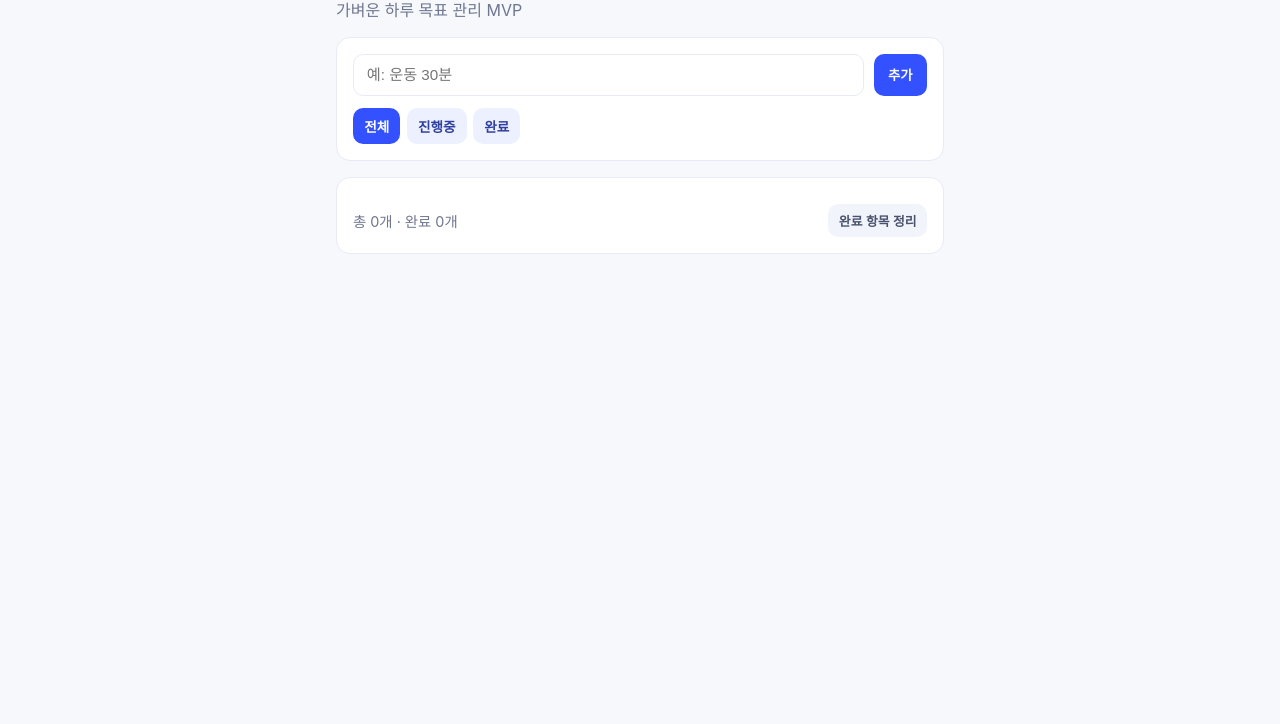
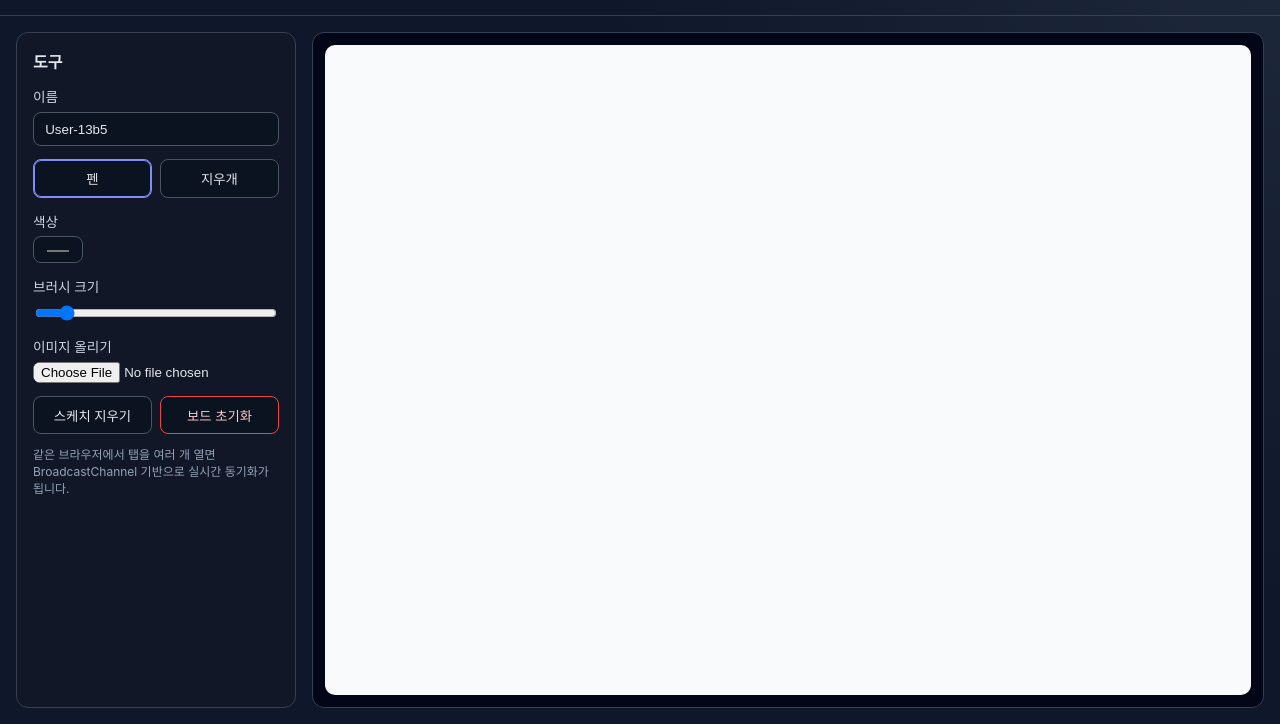
Before and after one commit to jh-dex/test-app, a plain HTML site: page index.html in a window 1280 px wide. Shown: the part 76-800 px from the top of the page. Drawn offline with Linux system fonts and the light colour scheme.

Commit message:
Rebuild repo into live collaborative board MVP

```diff
--- a/app.js
+++ b/app.js
@@ -1,99 +1,260 @@
-const STORAGE_KEY = "focus-sprint-goals-v1";
+const channel = new BroadcastChannel('live-board-mvp');
 
-const state = {
-  goals: loadGoals(),
-  filter: "all",
+const board = document.getElementById('board');
+const canvas = document.getElementById('drawCanvas');
+const ctx = canvas.getContext('2d');
+const imageLayer = document.getElementById('imageLayer');
+const presence = document.getElementById('presence');
+const displayNameInput = document.getElementById('displayName');
+const colorPicker = document.getElementById('colorPicker');
+const brushSize = document.getElementById('brushSize');
+const imageInput = document.getElementById('imageInput');
+const clearCanvasBtn = document.getElementById('clearCanvas');
+const resetBoardBtn = document.getElementById('resetBoard');
+const toolButtons = [...document.querySelectorAll('[data-tool]')];
+
+const clientId = crypto.randomUUID();
+const randomColor = `#${Math.floor(Math.random() * 0xffffff)
+  .toString(16)
+  .padStart(6, '0')}`;
+let me = {
+  id: clientId,
+  name: `User-${clientId.slice(0, 4)}`,
+  color: randomColor,
+  updatedAt: Date.now(),
 };
+let activeTool = 'pen';
+let isDrawing = false;
+let lastPoint = null;
+let dragging = null;
+const peers = new Map();
 
-const form = document.getElementById("goal-form");
-const input = document.getElementById("goal-input");
-const goalList = document.getElementById("goal-list");
-const template = document.getElementById("goal-item-template");
-const summaryText = document.getElementById("summary-text");
-const clearDoneBtn = document.getElementById("clear-done-btn");
-const filterButtons = document.querySelectorAll(".filter-btn");
-
-form.addEventListener("submit", (event) => {
-  event.preventDefault();
-  const value = input.value.trim();
-  if (!value) return;
-
-  state.goals.unshift({
-    id: crypto.randomUUID(),
-    text: value,
-    done: false,
-    createdAt: Date.now(),
-  });
-
-  input.value = "";
-  persistAndRender();
-});
-
-clearDoneBtn.addEventListener("click", () => {
-  state.goals = state.goals.filter((goal) => !goal.done);
-  persistAndRender();
-});
-
-filterButtons.forEach((button) => {
-  button.addEventListener("click", () => {
-    state.filter = button.dataset.filter;
-    filterButtons.forEach((btn) => btn.classList.remove("active"));
-    button.classList.add("active");
-    render();
-  });
-});
-
-function persistAndRender() {
-  localStorage.setItem(STORAGE_KEY, JSON.stringify(state.goals));
-  render();
+function resizeCanvas() {
+  const rect = board.getBoundingClientRect();
+  const pixelRatio = window.devicePixelRatio || 1;
+  canvas.width = rect.width * pixelRatio;
+  canvas.height = rect.height * pixelRatio;
+  canvas.style.width = `${rect.width}px`;
+  canvas.style.height = `${rect.height}px`;
+  ctx.setTransform(pixelRatio, 0, 0, pixelRatio, 0, 0);
+  ctx.lineCap = 'round';
+  ctx.lineJoin = 'round';
 }
 
-function loadGoals() {
-  try {
-    const saved = localStorage.getItem(STORAGE_KEY);
-    if (!saved) return [];
-    const parsed = JSON.parse(saved);
-    return Array.isArray(parsed) ? parsed : [];
-  } catch {
-    return [];
+function pointFromEvent(event) {
+  const rect = canvas.getBoundingClientRect();
+  return {
+    x: event.clientX - rect.left,
+    y: event.clientY - rect.top,
+  };
+}
+
+function drawSegment(segment) {
+  ctx.save();
+  if (segment.tool === 'eraser') {
+    ctx.globalCompositeOperation = 'destination-out';
+    ctx.strokeStyle = 'rgba(0,0,0,1)';
+  } else {
+    ctx.globalCompositeOperation = 'source-over';
+    ctx.strokeStyle = segment.color;
+  }
+  ctx.lineWidth = segment.size;
+  ctx.beginPath();
+  ctx.moveTo(segment.from.x, segment.from.y);
+  ctx.lineTo(segment.to.x, segment.to.y);
+  ctx.stroke();
+  ctx.restore();
+}
+
+function broadcast(type, payload = {}) {
+  channel.postMessage({
+    type,
+    source: clientId,
+    payload,
+    sentAt: Date.now(),
+  });
+}
+
+function syncPresence() {
+  me.updatedAt = Date.now();
+  broadcast('presence', { user: me });
+}
+
+function renderPresence() {
+  const now = Date.now();
+  peers.set(me.id, me);
+  for (const [id, user] of peers) {
+    if (now - user.updatedAt > 15000) {
+      peers.delete(id);
     }
   }
 
-function getVisibleGoals() {
-  if (state.filter === "active") return state.goals.filter((goal) => !goal.done);
-  if (state.filter === "done") return state.goals.filter((goal) => goal.done);
-  return state.goals;
+  presence.innerHTML = '';
+  [...peers.values()]
+    .sort((a, b) => b.updatedAt - a.updatedAt)
+    .forEach((user) => {
+      const el = document.createElement('span');
+      el.className = 'badge';
+      el.style.borderColor = user.color;
+      el.textContent = user.id === me.id ? `${user.name} (me)` : user.name;
+      presence.appendChild(el);
+    });
 }
 
-function render() {
-  goalList.innerHTML = "";
-  const goalsToRender = getVisibleGoals();
+function setTool(toolName) {
+  activeTool = toolName;
+  toolButtons.forEach((btn) => {
+    btn.classList.toggle('is-active', btn.dataset.tool === toolName);
+  });
+}
 
-  goalsToRender.forEach((goal) => {
-    const node = template.content.firstElementChild.cloneNode(true);
-    const toggle = node.querySelector(".goal-toggle");
-    const text = node.querySelector(".goal-text");
-    const deleteBtn = node.querySelector(".delete-btn");
+function placeImage({ id, src, x = 20, y = 20, width = 200 }) {
+  let img = imageLayer.querySelector(`[data-id="${id}"]`);
+  if (!img) {
+    img = document.createElement('img');
+    img.dataset.id = id;
+    img.draggable = false;
+    imageLayer.appendChild(img);
+  }
+  img.src = src;
+  img.style.left = `${x}px`;
+  img.style.top = `${y}px`;
+  img.style.width = `${width}px`;
+}
 
-    toggle.checked = goal.done;
-    text.textContent = goal.text;
-    node.classList.toggle("done", goal.done);
+function pointerDown(event) {
+  if (event.target.tagName === 'IMG') {
+    dragging = {
+      id: event.target.dataset.id,
+      offsetX: event.offsetX,
+      offsetY: event.offsetY,
+    };
+    return;
+  }
 
-    toggle.addEventListener("change", () => {
-      goal.done = toggle.checked;
-      persistAndRender();
+  isDrawing = true;
+  lastPoint = pointFromEvent(event);
+}
+
+function pointerMove(event) {
+  if (dragging) {
+    const rect = board.getBoundingClientRect();
+    const x = event.clientX - rect.left - dragging.offsetX;
+    const y = event.clientY - rect.top - dragging.offsetY;
+    const img = imageLayer.querySelector(`[data-id="${dragging.id}"]`);
+    if (img) {
+      img.style.left = `${x}px`;
+      img.style.top = `${y}px`;
+      broadcast('image-move', { id: dragging.id, x, y });
+    }
+    return;
+  }
+
+  if (!isDrawing || !lastPoint) return;
+  const current = pointFromEvent(event);
+  const segment = {
+    from: lastPoint,
+    to: current,
+    color: me.color,
+    size: Number(brushSize.value),
+    tool: activeTool,
+  };
+  drawSegment(segment);
+  broadcast('draw', segment);
+  lastPoint = current;
+}
+
+function pointerUp() {
+  isDrawing = false;
+  lastPoint = null;
+  dragging = null;
+}
+
+canvas.addEventListener('pointerdown', pointerDown);
+canvas.addEventListener('pointermove', pointerMove);
+window.addEventListener('pointerup', pointerUp);
+imageLayer.addEventListener('pointerdown', pointerDown);
+imageLayer.addEventListener('pointermove', pointerMove);
+
+window.addEventListener('resize', resizeCanvas);
+resizeCanvas();
+
+displayNameInput.value = me.name;
+displayNameInput.addEventListener('input', () => {
+  me.name = displayNameInput.value.trim() || `User-${clientId.slice(0, 4)}`;
+  syncPresence();
+  renderPresence();
 });
 
-    deleteBtn.addEventListener("click", () => {
-      state.goals = state.goals.filter((item) => item.id !== goal.id);
-      persistAndRender();
+colorPicker.value = me.color;
+colorPicker.addEventListener('change', () => {
+  me.color = colorPicker.value;
+  syncPresence();
+  renderPresence();
 });
 
-    goalList.append(node);
+toolButtons.forEach((btn) => {
+  btn.addEventListener('click', () => setTool(btn.dataset.tool));
 });
 
-  const doneCount = state.goals.filter((goal) => goal.done).length;
-  summaryText.textContent = `총 ${state.goals.length}개 · 완료 ${doneCount}개`;
+imageInput.addEventListener('change', (event) => {
+  const file = event.target.files?.[0];
+  if (!file) return;
+  const reader = new FileReader();
+  reader.onload = () => {
+    const payload = {
+      id: crypto.randomUUID(),
+      src: String(reader.result),
+      x: 30,
+      y: 30,
+      width: 220,
+    };
+    placeImage(payload);
+    broadcast('image-add', payload);
+  };
+  reader.readAsDataURL(file);
+  event.target.value = '';
+});
+
+clearCanvasBtn.addEventListener('click', () => {
+  ctx.clearRect(0, 0, canvas.width, canvas.height);
+  broadcast('clear-drawing');
+});
+
+resetBoardBtn.addEventListener('click', () => {
+  ctx.clearRect(0, 0, canvas.width, canvas.height);
+  imageLayer.innerHTML = '';
+  broadcast('reset-all');
+});
+
+channel.onmessage = (event) => {
+  const { type, source, payload } = event.data || {};
+  if (source === clientId) return;
+
+  if (type === 'draw') drawSegment(payload);
+  if (type === 'clear-drawing') ctx.clearRect(0, 0, canvas.width, canvas.height);
+  if (type === 'reset-all') {
+    ctx.clearRect(0, 0, canvas.width, canvas.height);
+    imageLayer.innerHTML = '';
   }
+  if (type === 'image-add') placeImage(payload);
+  if (type === 'image-move') {
+    const img = imageLayer.querySelector(`[data-id="${payload.id}"]`);
+    if (img) {
+      img.style.left = `${payload.x}px`;
+      img.style.top = `${payload.y}px`;
+    }
+  }
+  if (type === 'presence' && payload?.user) {
+    peers.set(payload.user.id, payload.user);
+    renderPresence();
+  }
+};
 
-render();
+setTool('pen');
+syncPresence();
+renderPresence();
+setInterval(() => {
+  syncPresence();
+  renderPresence();
+}, 5000);
--- a/index.html
+++ b/index.html
@@ -3,48 +3,64 @@
   <head>
     <meta charset="UTF-8" />
     <meta name="viewport" content="width=device-width, initial-scale=1.0" />
-    <title>Focus Sprint MVP</title>
+    <title>Live Board MVP</title>
     <link rel="stylesheet" href="styles.css" />
   </head>
   <body>
-    <main class="container">
-      <header class="header">
-        <h1>Focus Sprint</h1>
-        <p>가벼운 하루 목표 관리 MVP</p>
-      </header>
+    <header class="topbar">
+      <div>
+        <h1>Live Board MVP</h1>
+        <p>Figma 느낌의 웹 기반 실시간 작업 화면 초안</p>
+      </div>
+      <div class="presence" id="presence"></div>
+    </header>
 
-      <section class="card">
-        <form id="goal-form" class="goal-form">
-          <label for="goal-input" class="sr-only">목표 입력</label>
-          <input id="goal-input" type="text" placeholder="예: 운동 30분" maxlength="80" required />
-          <button type="submit">추가</button>
-        </form>
-        <div class="filters">
-          <button class="filter-btn active" data-filter="all">전체</button>
-          <button class="filter-btn" data-filter="active">진행중</button>
-          <button class="filter-btn" data-filter="done">완료</button>
+    <main class="layout">
+      <aside class="panel">
+        <h2>도구</h2>
+        <label>
+          이름
+          <input id="displayName" maxlength="20" placeholder="닉네임" />
+        </label>
+
+        <div class="tool-row">
+          <button data-tool="pen" class="is-active">펜</button>
+          <button data-tool="eraser">지우개</button>
         </div>
-      </section>
 
-      <section class="card">
-        <ul id="goal-list" class="goal-list" aria-live="polite"></ul>
-        <div class="summary">
-          <span id="summary-text">총 0개 · 완료 0개</span>
-          <button id="clear-done-btn" class="ghost-btn">완료 항목 정리</button>
+        <label>
+          색상
+          <input id="colorPicker" type="color" value="#4f46e5" />
+        </label>
+
+        <label>
+          브러시 크기
+          <input id="brushSize" type="range" min="1" max="30" value="4" />
+        </label>
+
+        <label class="upload">
+          이미지 올리기
+          <input id="imageInput" type="file" accept="image/*" />
+        </label>
+
+        <div class="tool-row">
+          <button id="clearCanvas">스케치 지우기</button>
+          <button id="resetBoard" class="danger">보드 초기화</button>
+        </div>
+
+        <p class="hint">
+          같은 브라우저에서 탭을 여러 개 열면 BroadcastChannel 기반으로 실시간 동기화가 됩니다.
+        </p>
+      </aside>
+
+      <section class="board-wrap">
+        <div id="board" class="board">
+          <div id="imageLayer" class="image-layer"></div>
+          <canvas id="drawCanvas"></canvas>
         </div>
       </section>
     </main>
 
-    <template id="goal-item-template">
-      <li class="goal-item">
-        <label>
-          <input type="checkbox" class="goal-toggle" />
-          <span class="goal-text"></span>
-        </label>
-        <button class="delete-btn" aria-label="목표 삭제">삭제</button>
-      </li>
-    </template>
-
     <script src="app.js"></script>
   </body>
 </html>
--- a/styles.css
+++ b/styles.css
@@ -1,10 +1,9 @@
 :root {
-  --bg: #f6f8fc;
-  --card: #ffffff;
-  --primary: #3451ff;
-  --text: #161a2b;
-  --muted: #6f768f;
-  --line: #e8ebf6;
+  --bg: #0f172a;
+  --panel: #111827;
+  --board: #f8fafc;
+  --line: #d1d5db;
+  --text: #e5e7eb;
 }
 
 * {
@@ -13,133 +12,168 @@
 
 body {
   margin: 0;
-  font-family: "Pretendard", -apple-system, BlinkMacSystemFont, "Segoe UI", sans-serif;
-  background: var(--bg);
+  font-family: Inter, -apple-system, BlinkMacSystemFont, "Segoe UI", sans-serif;
+  background: radial-gradient(circle at top right, #1e293b 0%, var(--bg) 45%);
   color: var(--text);
+  min-height: 100vh;
 }
 
-.container {
-  max-width: 640px;
-  margin: 0 auto;
-  padding: 2rem 1rem 3rem;
+.topbar {
+  display: flex;
+  justify-content: space-between;
+  align-items: flex-start;
+  gap: 1rem;
+  padding: 1.2rem 1.5rem;
+  border-bottom: 1px solid #334155;
 }
 
-.header {
-  margin-bottom: 1rem;
+.topbar h1 {
+  margin: 0;
+  font-size: 1.3rem;
 }
 
-.header h1 {
-  margin: 0;
-  font-size: 1.8rem;
+.topbar p {
+  margin: 0.25rem 0 0;
+  color: #9ca3af;
 }
 
-.header p {
-  margin: 0.35rem 0 0;
-  color: var(--muted);
+.presence {
+  display: flex;
+  flex-wrap: wrap;
+  gap: 0.4rem;
+  justify-content: flex-end;
 }
 
-.card {
-  background: var(--card);
-  border: 1px solid var(--line);
-  border-radius: 14px;
-  padding: 1rem;
-  margin-bottom: 1rem;
+.badge {
+  font-size: 0.75rem;
+  border: 1px solid #475569;
+  border-radius: 999px;
+  padding: 0.2rem 0.6rem;
+  background: #1e293b;
 }
 
-.goal-form {
-  display: flex;
-  gap: 0.6rem;
+.layout {
+  display: grid;
+  grid-template-columns: 280px 1fr;
+  gap: 1rem;
+  padding: 1rem;
 }
 
-.goal-form input {
-  flex: 1;
-  border: 1px solid var(--line);
-  border-radius: 10px;
-  padding: 0.72rem 0.8rem;
-  font-size: 0.95rem;
+.panel {
+  background: rgba(17, 24, 39, 0.95);
+  border: 1px solid #374151;
+  border-radius: 12px;
+  padding: 1rem;
+  display: flex;
+  flex-direction: column;
+  gap: 0.8rem;
+  max-height: calc(100vh - 110px);
+  overflow: auto;
+}
+
+.panel h2 {
+  margin: 0;
+  font-size: 1rem;
+}
+
+label {
+  display: flex;
+  flex-direction: column;
+  gap: 0.35rem;
+  font-size: 0.85rem;
+  color: #cbd5e1;
+}
+
+input,
+button {
+  border-radius: 8px;
+  border: 1px solid #4b5563;
+  background: #0b1220;
+  color: #e5e7eb;
+  padding: 0.55rem 0.7rem;
+}
+
+input[type="range"] {
+  padding: 0;
+}
+
+.tool-row {
+  display: grid;
+  grid-template-columns: 1fr 1fr;
+  gap: 0.5rem;
 }
 
 button {
-  border: 0;
-  border-radius: 10px;
-  background: var(--primary);
-  color: white;
   cursor: pointer;
-  padding: 0.72rem 0.9rem;
-  font-weight: 600;
 }
 
-.filters {
-  display: flex;
-  gap: 0.4rem;
-  margin-top: 0.75rem;
+button.is-active {
+  border-color: #818cf8;
+  box-shadow: 0 0 0 1px #818cf8 inset;
 }
 
-.filter-btn {
-  background: #edf1ff;
-  color: #30409f;
-  padding: 0.5rem 0.7rem;
-  font-size: 0.85rem;
+button.danger {
+  border-color: #ef4444;
+  color: #fecaca;
 }
 
-.filter-btn.active {
-  background: var(--primary);
-  color: #fff;
+.upload input {
+  background: transparent;
+  padding: 0;
+  border: 0;
 }
 
-.goal-list {
+.hint {
   margin: 0;
-  padding: 0;
-  list-style: none;
+  font-size: 0.75rem;
+  color: #94a3b8;
+  line-height: 1.4;
 }
 
-.goal-item {
-  display: flex;
-  align-items: center;
-  justify-content: space-between;
-  border-bottom: 1px solid var(--line);
-  padding: 0.68rem 0;
+.board-wrap {
+  border: 1px solid #334155;
+  border-radius: 12px;
+  background: #020617;
+  padding: 0.75rem;
 }
 
-.goal-item:last-child {
-  border-bottom: 0;
+.board {
+  position: relative;
+  width: 100%;
+  height: calc(100vh - 150px);
+  border-radius: 10px;
+  overflow: hidden;
+  background: var(--board);
 }
 
-.goal-item label {
-  display: inline-flex;
-  align-items: center;
-  gap: 0.55rem;
+.image-layer,
+canvas {
+  position: absolute;
+  inset: 0;
 }
 
-.goal-item.done .goal-text {
-  text-decoration: line-through;
-  color: var(--muted);
+.image-layer img {
+  position: absolute;
+  top: 20px;
+  left: 20px;
+  width: 200px;
+  border-radius: 8px;
+  border: 1px solid var(--line);
+  box-shadow: 0 6px 20px rgba(15, 23, 42, 0.2);
+  cursor: grab;
+  user-select: none;
 }
 
-.delete-btn,
-.ghost-btn {
-  background: #f2f4fb;
-  color: #4a536d;
-  padding: 0.45rem 0.65rem;
-  font-size: 0.8rem;
+@media (max-width: 960px) {
+  .layout {
+    grid-template-columns: 1fr;
+  }
+
+  .panel {
+    max-height: none;
+  }
+
+  .board {
+    height: 70vh;
+  }
 }
-
-.summary {
-  display: flex;
-  justify-content: space-between;
-  align-items: center;
-  margin-top: 0.65rem;
-  color: var(--muted);
-  font-size: 0.9rem;
-}
-
-.sr-only {
-  position: absolute;
-  width: 1px;
-  height: 1px;
-  padding: 0;
-  margin: -1px;
-  overflow: hidden;
-  clip: rect(0, 0, 0, 0);
-  border: 0;
-}
```
Also changed, not shown: README.md, 1 other file. Lines whose indentation alone changed are shown as unchanged.
